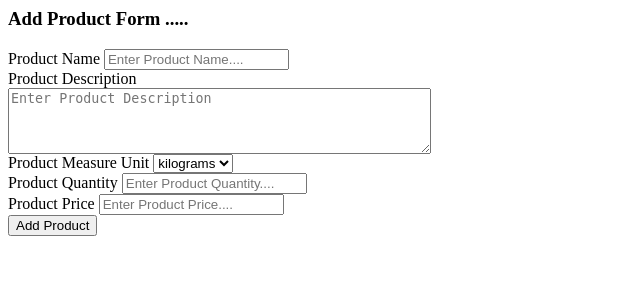
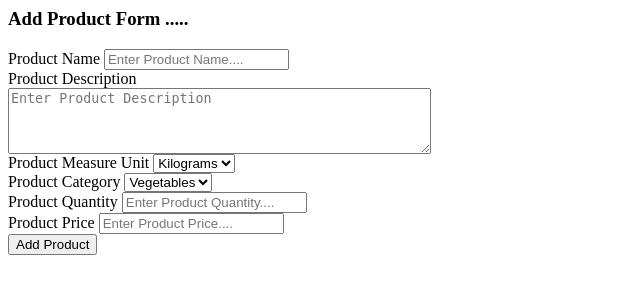
Before and after one commit to PraveenPallagani/Farmify, a Django app: template templates/farmer/add-product.html in a window 1280 px wide. Shown: the top 300 px of the page, without its empty margins (0-640 px from the left). Run offline with Django 5.2, Linux system fonts and the light colour scheme; the template is opened without the code that fills it, so the values that code supplies are empty.

Commit message:
Add category to products

```diff
--- a/templates/farmer/add-product.html
+++ b/templates/farmer/add-product.html
@@ -24,8 +24,14 @@
 
         <label for="product_measure_unit">Product Measure Unit</label>
         <select name="product_measure_unit">
-            <option value="kgs">kilograms</option>
-            <option value="ltrs">liters</option>
+            <option value="kgs">Kilograms</option>
+            <option value="ltrs">Liters</option>
+        </select><br/>
+
+        <label for="product_category">Product Category</label>
+        <select name="product_category">
+            <option value="vegetables">Vegetables</option>
+            <option value="fruits">Fruits</option>
         </select><br/>
 
         <label for="product_quantity">Product Quantity</label>
--- a/templates/farmer/product-details.html
+++ b/templates/farmer/product-details.html
@@ -20,5 +20,6 @@
         <span>Product Measuring Unit:</span> <span>{{product.measure_unit}}</span><br/>
         <span>Product Quantity:</span> <span>{{product.quantity}}</span><br/>
         <span>Product Price:</span> <span>{{product.price}}</span><br/>
+        <span>Product Category:</span> <span>{{product.category}}</span><br/>
     </div>
 {% endblock body %}
```
Also changed, not shown: Farmer/views.py (+6 -3 lines), db.sqlite3.
